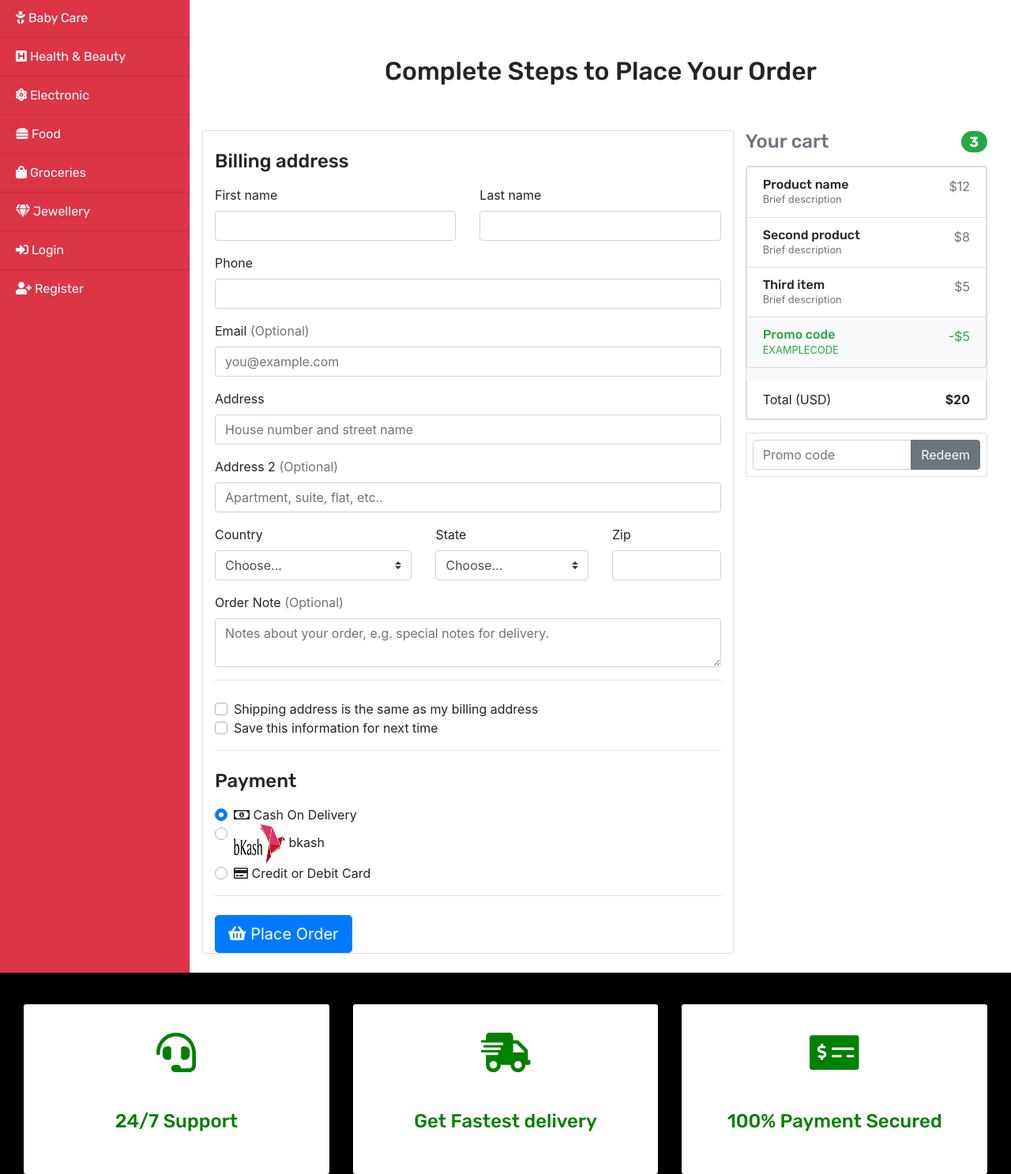
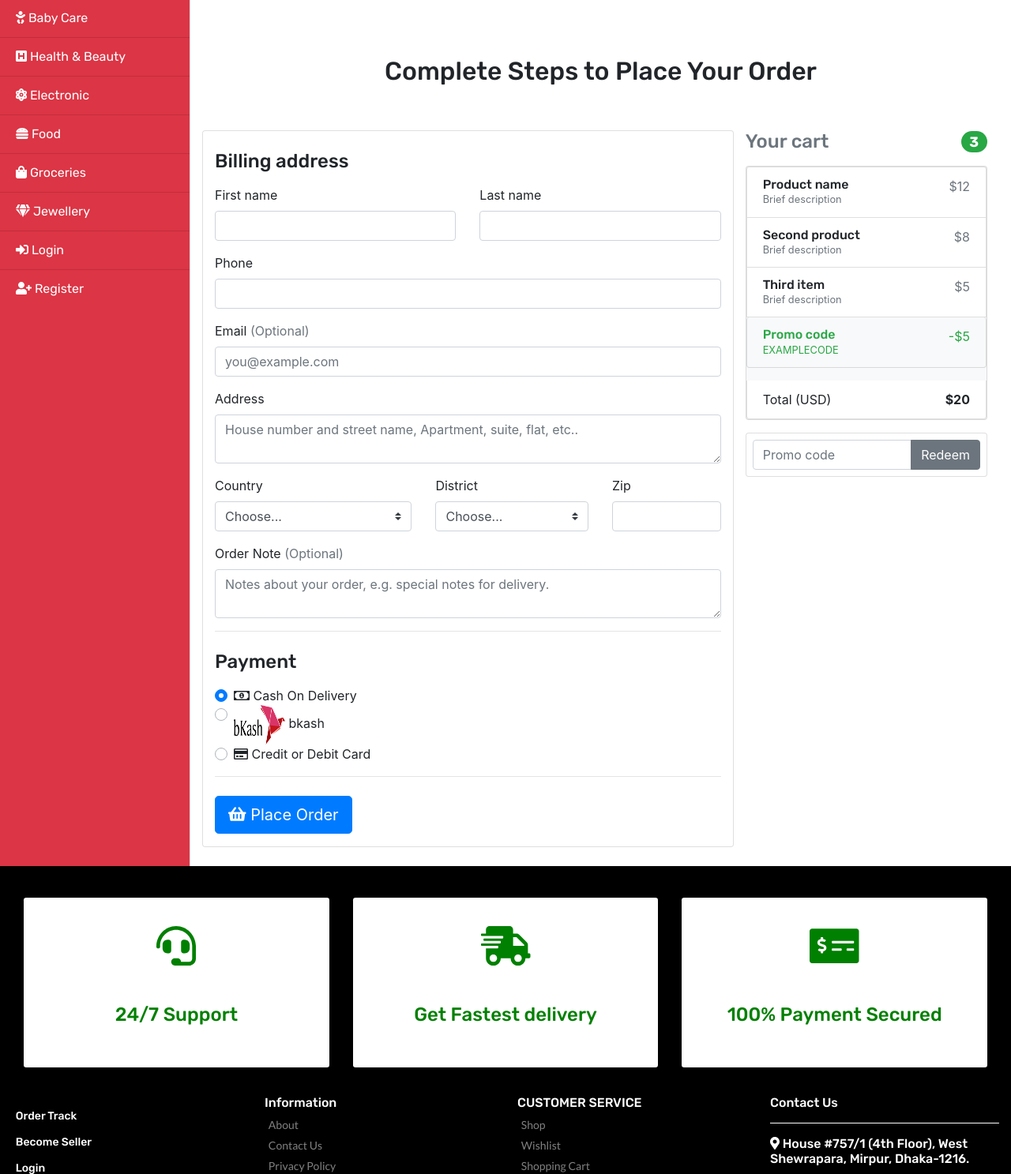
Before and after one commit to ecogreenpro/EcommerceApplication, a Django app: page /checkout/ in a window 1280 px wide. Shown: the part 164-1651 px from the top of the page at 79% size. Run offline with Django 3.2, Linux system fonts and the light colour scheme; some libraries are stand-ins or nearby versions.

```diff
--- a/templates/checkout.html
+++ b/templates/checkout.html
@@ -28,7 +28,6 @@
           font-size: 3.5rem;
         }
       }
-
 
 
     </style>
@@ -147,19 +146,12 @@
 
                                 <div class="mb-3">
                                     <label for="address">Address</label>
-                                    <input type="text" class="form-control" id="address"
-                                           placeholder="House number and street name"
-                                           required>
+                                    <textarea name="" class="form-control " id="address"
+                                              placeholder="House number and street name, Apartment, suite, flat, etc.."
+                                              rows="2" cols="5" required></textarea>
                                     <div class="invalid-feedback">
                                         Please enter your shipping address.
                                     </div>
-                                </div>
-
-                                <div class="mb-3">
-                                    <label for="address2">Address 2 <span
-                                            class="text-muted">(Optional)</span></label>
-                                    <input type="text" class="form-control" id="address2"
-                                           placeholder="Apartment, suite, flat, etc..">
                                 </div>
 
                                 <div class="row">
@@ -167,20 +159,20 @@
                                         <label for="country">Country</label>
                                         <select class="custom-select d-block w-100" id="country" required>
                                             <option value="">Choose...</option>
-                                            <option>United States</option>
+                                            <option>Bangladesh</option>
                                         </select>
                                         <div class="invalid-feedback">
                                             Please select a valid country.
                                         </div>
                                     </div>
                                     <div class="col-md-4 mb-3">
-                                        <label for="state">State</label>
+                                        <label for="state">District</label>
                                         <select class="custom-select d-block w-100" id="state" required>
                                             <option value="">Choose...</option>
-                                            <option>California</option>
+                                            <option>Dhaka</option>
                                         </select>
                                         <div class="invalid-feedback">
-                                            Please provide a valid state.
+                                            Please provide a valid district.
                                         </div>
                                     </div>
                                     <div class="col-md-3 mb-3">
@@ -199,18 +191,6 @@
                                               placeholder="Notes about your order, e.g. special notes for delivery."
                                               rows="2" cols="5"></textarea>
                                 </div>
-
-                                <hr class="mb-4">
-                                <div class="custom-control custom-checkbox">
-                                    <input type="checkbox" class="custom-control-input" id="same-address">
-                                    <label class="custom-control-label" for="same-address">Shipping address is the
-                                        same as my billing address</label>
-                                </div>
-                                <div class="custom-control custom-checkbox">
-                                    <input type="checkbox" class="custom-control-input" id="save-info">
-                                    <label class="custom-control-label" for="save-info">Save this information for
-                                        next time</label>
-                                </div>
                                 <hr class="mb-4">
 
                                 <h4 class="mb-3">Payment</h4>
@@ -226,7 +206,8 @@
                                         <input id="bkash" name="paymentMethod" type="radio"
                                                class="custom-control-input" required>
                                         <label class="custom-control-label" for="bkash"> <img
-                                                src="{%static 'media/bkash.png'%}" width="40%" height="50px"> bkash</label>
+                                                src="{%static 'media/bkash.png'%}" width="40%" height="50px">
+                                            bkash</label>
                                     </div>
                                     <div class="custom-control custom-radio">
                                         <input id="Credit" name="paymentMethod" type="radio"
@@ -237,9 +218,12 @@
                                 </div>
 
                                 <hr class="mb-4">
+                                <div class="mb-3">
                                 <button class="btn btn-primary btn-lg " type="submit"><i
                                         class="fas fa-shopping-basket"></i> Place Order
                                 </button>
+                            </div>
+
                             </form>
 
                         </div>
```
